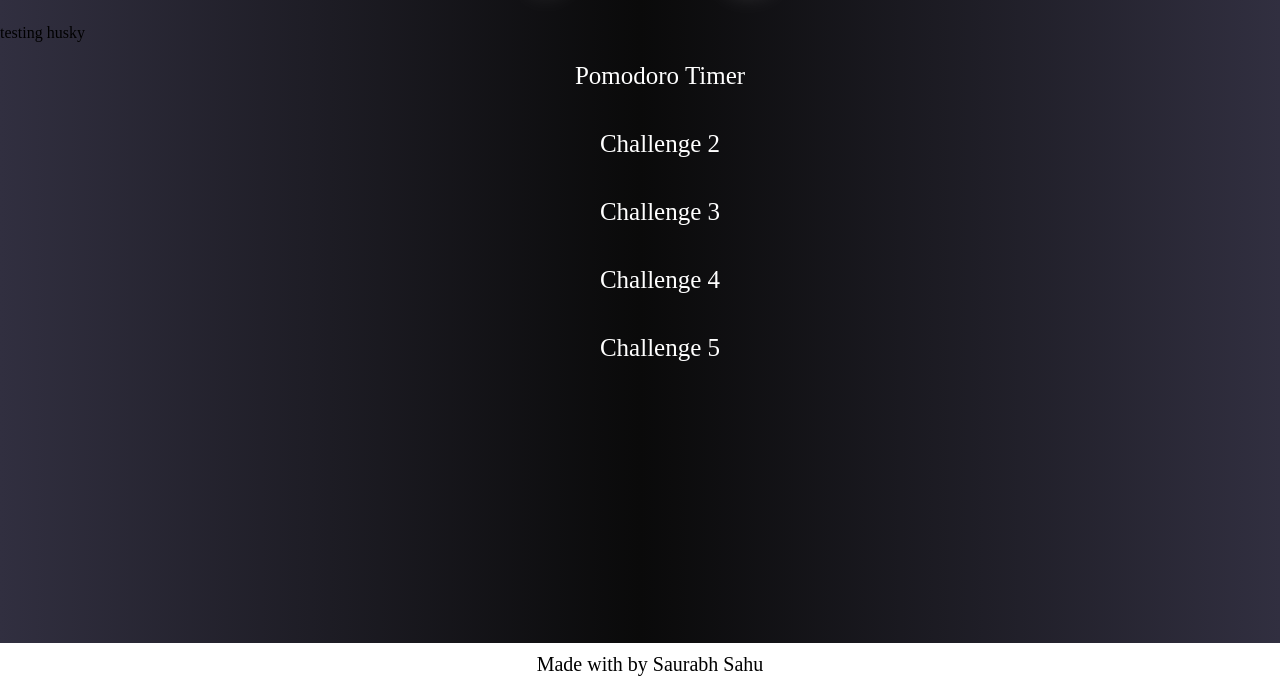
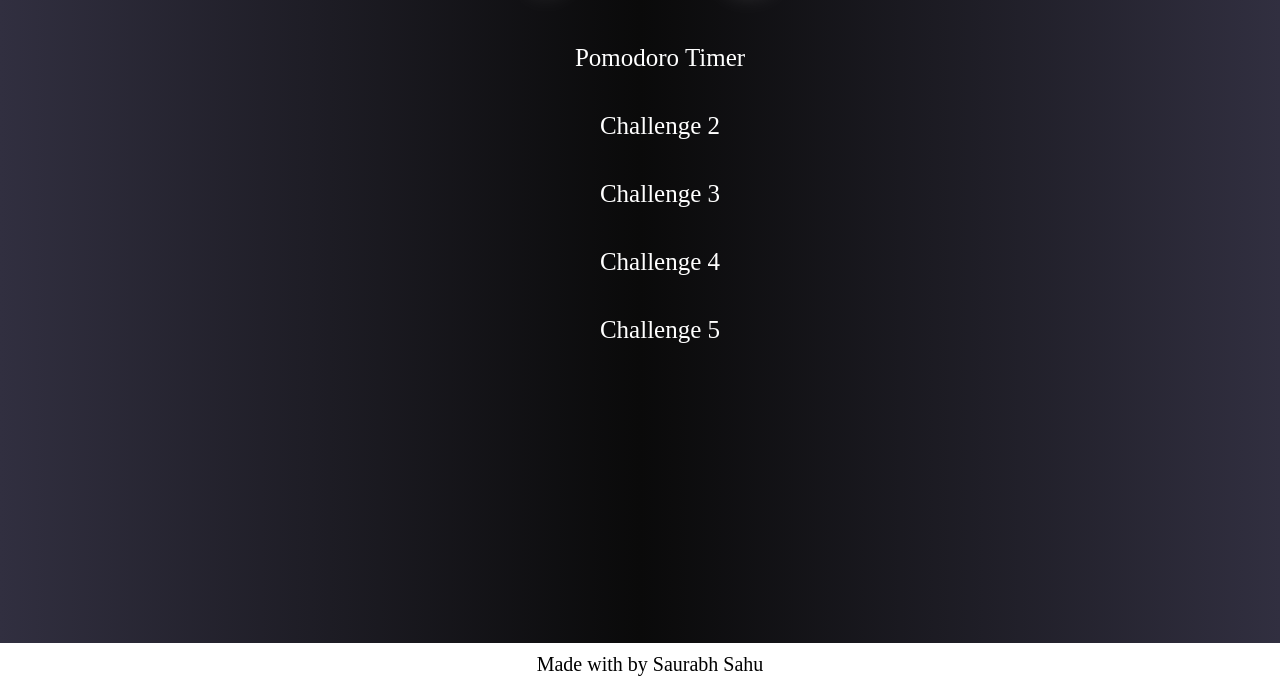
Before and after one commit to ssbeast/caw_js, a website: page index.html in a window 1280 px wide. Shown: the part 114-800 px from the top of the page. Drawn offline with Linux system fonts and the light colour scheme.

Commit message:
husky testing

```diff
--- a/index.html
+++ b/index.html
@@ -14,7 +14,6 @@
       <br />
 
       <ul>
-        <p>testing husky</p>
         <a href="#">Pomodoro Timer</a>
         <a href="#">Challenge 2</a>
         <a href="#">Challenge 3</a>
```
